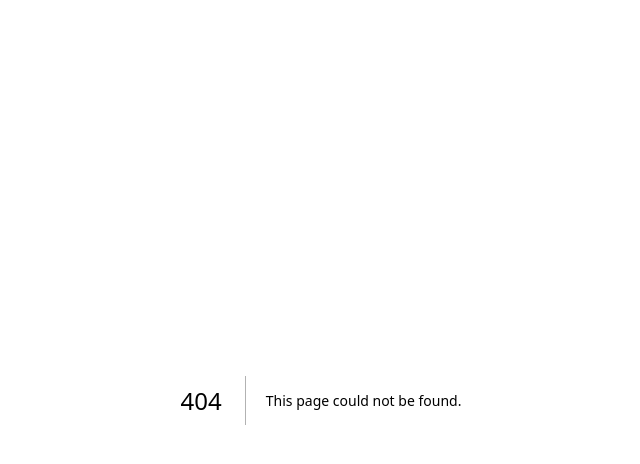
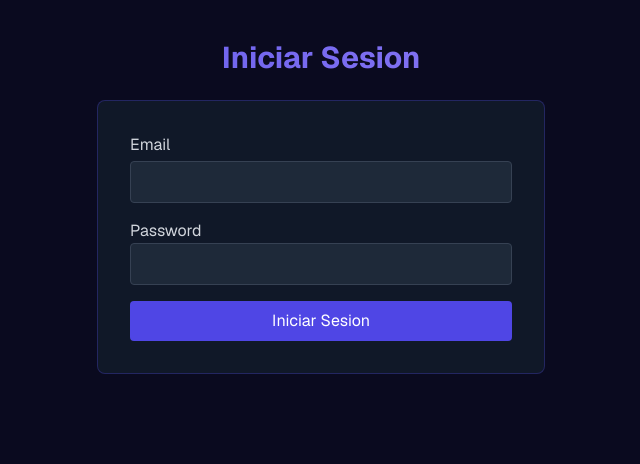
Before and after one commit to YolicLuna/App_Flask, a Next.js app in the folder app-blog/: page /login in a window 1280 px wide. Before the commit this address had no page. Shown: the top 464 px of the page, without its empty margins (319-959 px from the left). Built offline with nearby package versions, Linux system fonts and the light colour scheme.

Commit message:
Implementacion de login y formulario del mismo.

```diff
--- a/app-blog/app/components/Navbar.tsx
+++ b/app-blog/app/components/Navbar.tsx
@@ -1,9 +1,45 @@
-import React from "react";
+import React, { useEffect, useState } from "react";
 import Image from "next/image";
 import {FontAwesomeIcon} from '@fortawesome/react-fontawesome'
 import { faSearch, faPlusCircle, faSignInAlt } from "@fortawesome/free-solid-svg-icons";
+import Link from "next/link";
 
 const Navbar = () => {
+
+    const [isAuthenticated, setIsAuthenticated] = useState(false)
+    console.log(isAuthenticated)
+
+    useEffect(() => {
+        const checkAuth = async () => {
+            try {
+                const response = await fetch('http://localhost:5000/check-auth', {
+                    method: 'GET',
+                    credentials: 'include'
+                })
+                const data = await response.json()
+                setIsAuthenticated(data.authenticated)
+            } catch (error) {
+                console.log('Error al verificar la autenticacion.', error)
+            }
+        }
+
+        checkAuth()
+    }, []
+
+    )
+
+    const handleLogout = async () => {
+        try {
+            await fetch('http://localhost:5000/logout', {
+                method: 'POST',
+                credentials: 'include'
+            })
+            setIsAuthenticated(false)
+        } catch (error) {
+            console.log('Error al cerrar sesión', error)
+        }
+    }
+
     return (
         <nav className="bg-devmoon-dark text-white p-4 border-b border-devmoon-indigo/30">
             <div className="container mx-auto flex justify-between items-center">
@@ -27,18 +63,29 @@ const Navbar = () => {
                 </div>
                 </div>
                 <ul className="flex space-x-6 items-center">
+                    {isAuthenticated && (
                         <li>
-                        <a href="/create" className="flex items-center hover:text-devmoon-accent transition-colors">
-                        <FontAwesomeIcon icon={faPlusCircle} className="mr-2 h-6 w-6"/>
+                            <Link href="/create" className="flex items-center hover:text-devmoon-accent transition-colors">
+                                <FontAwesomeIcon icon={faPlusCircle} className="mr-2 h-6 w-6" />
                                 Crear Articulo
-                        </a>
+                            </Link>
                         </li>
+                    )}
+                    {!isAuthenticated ? (
                         <li>
-                        <a href="/create" className="flex items-center hover:text-gray-300">
-                        <FontAwesomeIcon icon={faSignInAlt} className="mr-2 h-6 w-6"/>
+                            <Link href="/login" className="flex items-center hover:text-gray-300">
+                                <FontAwesomeIcon icon={faSignInAlt} className="mr-2 h-6 w-6" />
                                 Inicio de Sesion
-                        </a>
+                            </Link>
                         </li>
+                    ) : (
+                        <li>
+                            <button onClick={handleLogout} className="flex items-center hover:text-gray-300">
+                                <FontAwesomeIcon icon={faSignInAlt} className="mr-2 h-6 w-6" />
+                                Cerrar Sesion
+                            </button>
+                        </li>
+                    )}
                 </ul>
             </div>
         </nav>
--- a/app-blog/app/login.tsx
+++ /dev/null
@@ -1,25 +0,0 @@
-import React, { useState } from "react";
-import { useRouter } from "next/router";
-
-const Login = () => {
-    const [email, setEmail] = useState('')
-    const [password, setPassword] = useState('')
-    const [error, setError] = useState('')
-    const router = useRouter()
-
-    const handleSubmit = async (e: React.FormEvent) => {
-        const response = await fetch('http://127.0.0.1:500/login', {
-            method: 'POST',
-            headers: {
-                'Content-Type': 'application/json',
-            },
-            body: JSON.stringify({email, password})
-        })
-        if (response.ok) {
-            router.push('/')
-        } else {
-            const data = await response.json()
-            setError(data.error || 'Error al iniciar la sesion')
-        }
-    }
-}
--- /dev/null
+++ b/app-blog/app/login/page.tsx
@@ -0,0 +1,68 @@
+'use client'
+
+import React, { useState } from "react";
+import { useRouter } from "next/navigation";
+
+const Login = () => {
+    const [email, setEmail] = useState('')
+    const [password, setPassword] = useState('')
+    const [error, setError] = useState('')
+    const router = useRouter()
+
+    const handleSubmit = async (e: React.FormEvent) => {
+        e.preventDefault();
+        const response = await fetch('http://localhost:5000/login', {
+            method: 'POST',
+            headers: {
+                'Content-Type': 'application/json',
+            },
+            credentials: "include",
+            body: JSON.stringify({email, password})
+        })
+        if (response.ok) {
+            router.push('/')
+        } else {
+            const data = await response.json()
+            setError(data.error || 'Error al iniciar la sesion')
+        }
+    }
+
+    return(
+        <div className="container mx-auto py-10">
+            <h1 className="text-3xl font-bold text-center mb-6 bg-gradient-to-r from-devmoon-indigo to-devmoon-accent bg-clip-text text-transparent">
+                Iniciar Sesion
+            </h1>
+            {error && <p className="text-red-500 text-center mb-4">{error}</p>}
+            <form onSubmit={handleSubmit} className="max-w-md mx-auto bg-gray-900 p-8 rounded-lg border border-devmoon-indigo/30">
+                <div className="mb-4">
+                    <label className="block text-gray-300 mb-1">Email</label>
+                    <input
+                    type="email"
+                    className="w-full p-2 bg-gray-800 text-white border border-gray-700 rounded focus:outline-none focus:ring-2 focus:ring-devmoon-indigo"
+                    value={email}
+                    onChange={(e) => setEmail(e.target.value)}
+                    required
+                    />
+                </div>
+                <div className="mb-4">
+                    <label className="block text-gray-300">Password</label>
+                    <input
+                    type="password"
+                    className="w-full p-2 bg-gray-800 text-white border border-gray-700 rounded focus:outline-none focus:ring-2 focus:ring-devmoon-indigo"
+                    value={password}
+                    onChange={(e) => setPassword(e.target.value)}
+                    required
+                    />
+                </div>
+                <button
+                type="submit"
+                className="w-full bg-devmoon-indigo text-white py-2 rounded hover:bg-devmoon-purple transition-colors"
+                >
+                    Iniciar Sesion
+                </button>
+            </form>
+        </div>
+    )
+}
+
+export default Login;
--- a/app-blog/app/page.tsx
+++ b/app-blog/app/page.tsx
@@ -14,7 +14,6 @@ interface Article{
 export default function Home() {
 
   const [articles, setArticles] = useState<Article[]>([])
-  console.log(articles)
 
   useEffect(() => {
     fetch('http://127.0.0.1:5000/articles')
```
Also changed, not shown: 2 other files (tests, documents, lock files or other folders). Lines whose indentation alone changed are shown as unchanged.
